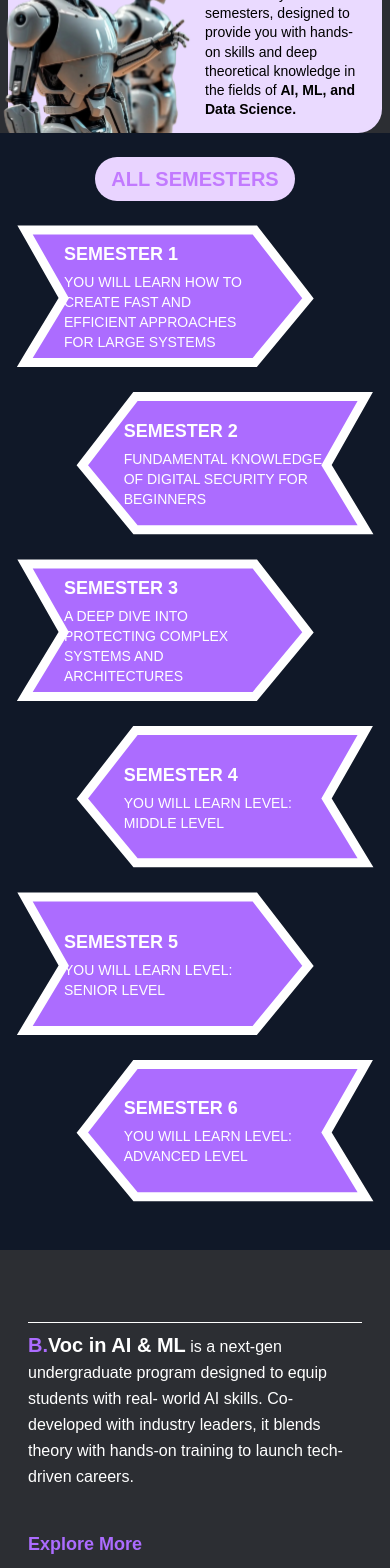
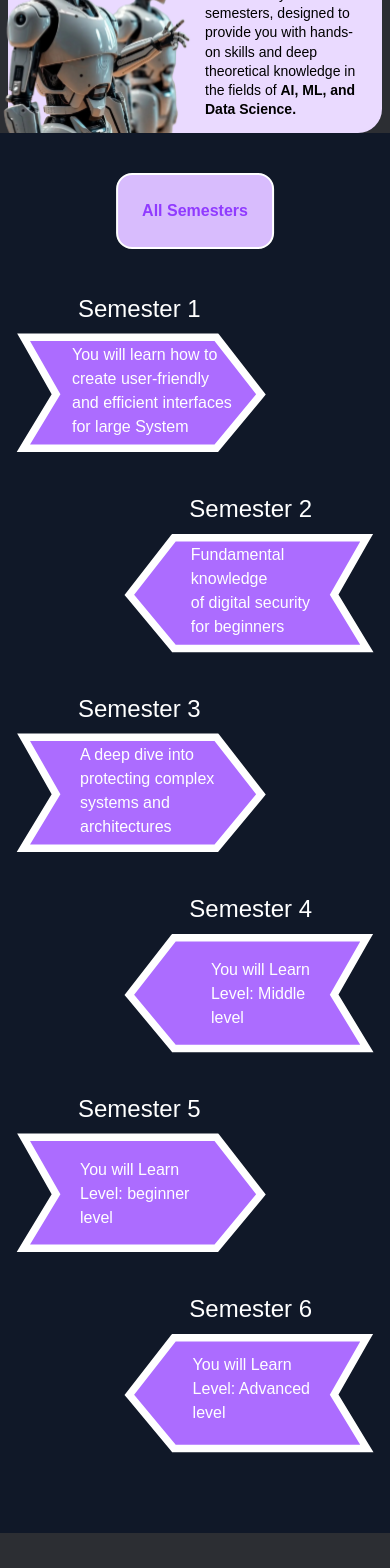
Before and after one commit to Code4Bharat1/BVOC_AIML, a Next.js app: page /learn-grow in a window 390 px wide. Shown: the part 5560-7128 px from the top of the page. Built offline with nearby package versions, Linux system fonts and the light colour scheme.

Commit message:
Add AOS library for animations and refactor AllSemesters component layout

```diff
--- a/package.json
+++ b/package.json
@@ -9,6 +9,7 @@
     "lint": "next lint"
   },
   "dependencies": {
+    "aos": "^2.3.4",
     "framer-motion": "^12.10.5",
     "lucide-react": "^0.507.0",
     "next": "15.3.2",
--- a/src/components/Learn&Grow/AllSemesters.jsx
+++ b/src/components/Learn&Grow/AllSemesters.jsx
@@ -1,100 +1,183 @@
-import { useEffect, useState } from 'react';
+"use client";
 
-const SemesterCard = ({ position, number, title, isVisible }) => {
-  const isLeft = position === 'left';
-  const svgPath = isLeft ? '/elements/SemesterLeft.svg' : '/elements/SemesterRight.svg';
+import Image from "next/image";
+import AOS from "aos";
+import "aos/dist/aos.css";
+import { useEffect } from "react";
+
+const AllSemesters = () => {
+  useEffect(() => {
+    AOS.init({
+      duration: 800,
+      once: true, // 👈 Only animate on scroll-in, no reverse on scroll-out
+    });
+  }, []);
 
   return (
-    <div
-      className={`w-full flex ${isLeft ? 'justify-start' : 'justify-end'} mb-6 transition-all duration-700 transform ${isVisible ? 'translate-x-0 opacity-100' : (isLeft ? '-translate-x-full' : 'translate-x-full') + ' opacity-0'}`}
-    >
-      <div className="w-5/6 relative">
-        {/* SVG background from external file */}
-        <div className="relative">
-          <img
-            src={svgPath}
-            alt={`Semester ${number} background`}
-            className="w-full h-auto"
+    <div className="block md:hidden">
+      <div className="relative w-full max-w-6xl mx-auto h-[1400px] px-4 py-8 bg-gray-900">
+        {/* Heading */}
+        <div className="absolute top-10 left-1/2 transform -translate-x-1/2">
+          <div className="bg-[#D8BCFD] border-2 border-white rounded-2xl p-6 text-[#903BFF] w-fit font-extrabold">
+            <p>All Semesters</p>
+          </div>
+        </div>
+        {/* Semester 1 */}
+        <div
+          data-aos="fade-right"
+          className="absolute top-[160px] left-1/5 text-2xl text-white"
+        >
+          <h1>Semester 1</h1>
+        </div>
+        <div data-aos="fade-right" className="absolute top-[200px] left-4">
+          <Image
+            src="/elements/SemesterLeft.svg"
+            alt="Left Top"
+            width={250}
+            height={200}
           />
-
-          {/* Content overlaid on the SVG */}
-          <div className="absolute inset-0 flex flex-col justify-center px-12">
-            <h3 className="text-white font-bold text-lg mb-1">SEMESTER {number}</h3>
-            <p className="text-white text-sm">{title}</p>
-          </div>
+        </div>
+        <div
+          data-aos="fade-right"
+          className="absolute top-[210px] left-18 text-white"
+        >
+          <p>
+            You will learn how to <br />
+            create user-friendly <br />
+            and efficient interfaces <br />
+            for large System
+          </p>
+        </div>
+        {/* Semester 2 */}
+        <div
+          data-aos="fade-left"
+          className="absolute top-[360px] right-1/5 text-2xl text-white"
+        >
+          <h1>Semester 2</h1>
+        </div>
+        <div data-aos="fade-left" className="absolute top-[400px] right-4">
+          <Image
+            src="/elements/SemesterRight.svg"
+            alt="Right Mid"
+            width={250}
+            height={200}
+          />
+        </div>
+        <div
+          data-aos="fade-left"
+          className="absolute top-[410px] right-20 text-white"
+        >
+          <p>
+            Fundamental <br />
+            knowledge <br />
+            of digital security <br />
+            for beginners
+          </p>
+        </div>
+        {/* Semester 3 */}
+        <div
+          data-aos="fade-right"
+          className="absolute top-[560px] left-1/5 text-2xl text-white"
+        >
+          <h1>Semester 3</h1>
+        </div>
+        <div data-aos="fade-right" className="absolute top-[600px] left-4">
+          <Image
+            src="/elements/SemesterLeft.svg"
+            alt="Left Lower"
+            width={250}
+            height={200}
+          />
+        </div>
+        <div
+          data-aos="fade-right"
+          className="absolute top-[610px] left-20 text-white"
+        >
+          <p>
+            A deep dive into <br />
+            protecting complex <br />
+            systems and <br />
+            architectures
+          </p>
+        </div>
+        {/* Semester 4 */}
+        <div
+          data-aos="fade-left"
+          className="absolute top-[760px] right-1/5 text-2xl text-white"
+        >
+          <h1>Semester 4</h1>
+        </div>
+        <div data-aos="fade-left" className="absolute top-[800px] right-4">
+          <Image
+            src="/elements/SemesterRight.svg"
+            alt="Right Lower"
+            width={250}
+            height={200}
+          />
+        </div>
+        <div
+          data-aos="fade-left"
+          className="absolute top-[825px] right-20 text-white"
+        >
+          <p>
+            You will Learn <br />
+            Level: Middle <br />
+            level
+          </p>
+        </div>
+        {/* Semester 5 */}
+        <div
+          data-aos="fade-right"
+          className="absolute top-[960px] left-1/5 text-2xl text-white"
+        >
+          <h1>Semester 5</h1>
+        </div>
+        <div data-aos="fade-right" className="absolute top-[1000px] left-4">
+          <Image
+            src="/elements/SemesterLeft.svg"
+            alt="Left Lower"
+            width={250}
+            height={200}
+          />
+        </div>
+        <div
+          data-aos="fade-right"
+          className="absolute top-[1025px] left-20 text-white"
+        >
+          <p>
+            You will Learn <br />
+            Level: beginner <br />
+            level
+          </p>
+        </div>
+        {/* Semester 6 */}
+        <div
+          data-aos="fade-left"
+          className="absolute top-[1160px] right-1/5 text-2xl text-white"
+        >
+          <h1>Semester 6</h1>
+        </div>
+        <div data-aos="fade-left" className="absolute top-[1200px] right-4">
+          <Image
+            src="/elements/SemesterRight.svg"
+            alt="Right Lower"
+            width={250}
+            height={200}
+          />
+        </div>
+        <div
+          data-aos="fade-left"
+          className="absolute top-[1220px] right-20 text-white"
+        >
+          <p>
+            You will Learn <br />
+            Level: Advanced <br />
+            level
+          </p>
         </div>
       </div>
     </div>
   );
 };
 
-const AllSemesters = () => {
-  const [visibleItems, setVisibleItems] = useState([]);
-
-  // Semester data
-  const semesters = [
-    {
-      position: 'left',
-      number: 1,
-      title: 'YOU WILL LEARN HOW TO CREATE FAST AND EFFICIENT APPROACHES FOR LARGE SYSTEMS'
-    },
-    {
-      position: 'right',
-      number: 2,
-      title: 'FUNDAMENTAL KNOWLEDGE OF DIGITAL SECURITY FOR BEGINNERS'
-    },
-    {
-      position: 'left',
-      number: 3,
-      title: 'A DEEP DIVE INTO PROTECTING COMPLEX SYSTEMS AND ARCHITECTURES'
-    },
-    {
-      position: 'right',
-      number: 4,
-      title: 'YOU WILL LEARN LEVEL: MIDDLE LEVEL'
-    },
-    {
-      position: 'left',
-      number: 5,
-      title: 'YOU WILL LEARN LEVEL: SENIOR LEVEL'
-    },
-    {
-      position: 'right',
-      number: 6,
-      title: 'YOU WILL LEARN LEVEL: ADVANCED LEVEL'
-    }
-  ];
-
-  useEffect(() => {
-    // Animate cards sequentially
-    const animationDelay = 300; // ms between each card animation
-
-    semesters.forEach((_, index) => {
-      setTimeout(() => {
-        setVisibleItems(prev => [...prev, index]);
-      }, index * animationDelay);
-    });
-  }, []);
-
-  return (
-    <div className="lg:hidden py-6 px-4 bg-gray-900">
-      <div className="text-center mb-6">
-        <h2 className="text-purple-400 font-bold text-xl bg-purple-200 bg-opacity-20 py-2 px-4 rounded-full inline-block">ALL SEMESTERS</h2>
-      </div>
-
-      <div className="flex flex-col">
-        {semesters.map((semester, index) => (
-          <SemesterCard
-            key={index}
-            position={semester.position}
-            number={semester.number}
-            title={semester.title}
-            isVisible={visibleItems.includes(index)}
-          />
-        ))}
-      </div>
-    </div>
-  );
-};
-
 export default AllSemesters;
```
Also changed, not shown: 1 other file (tests, documents, lock files or other folders).
